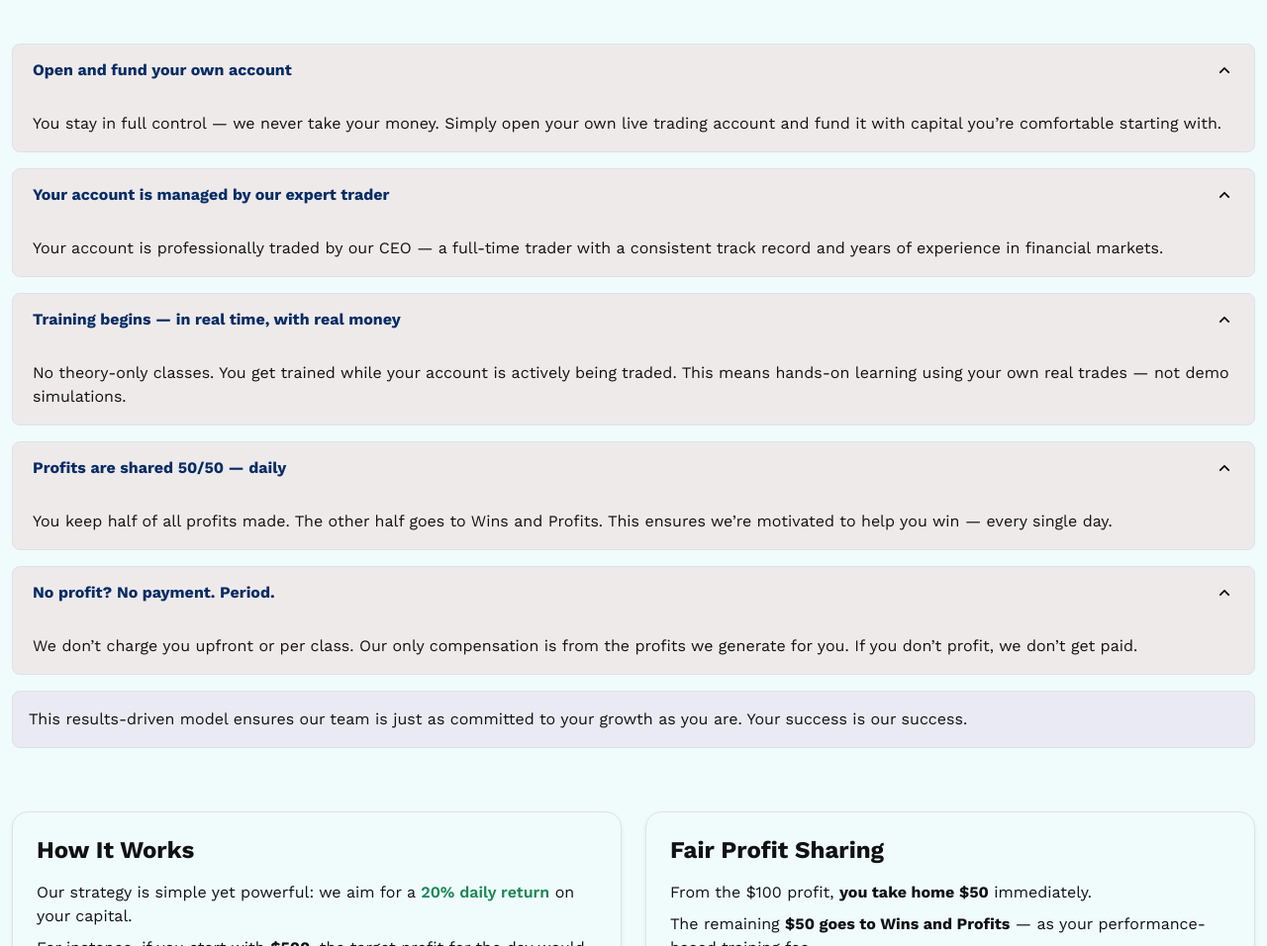
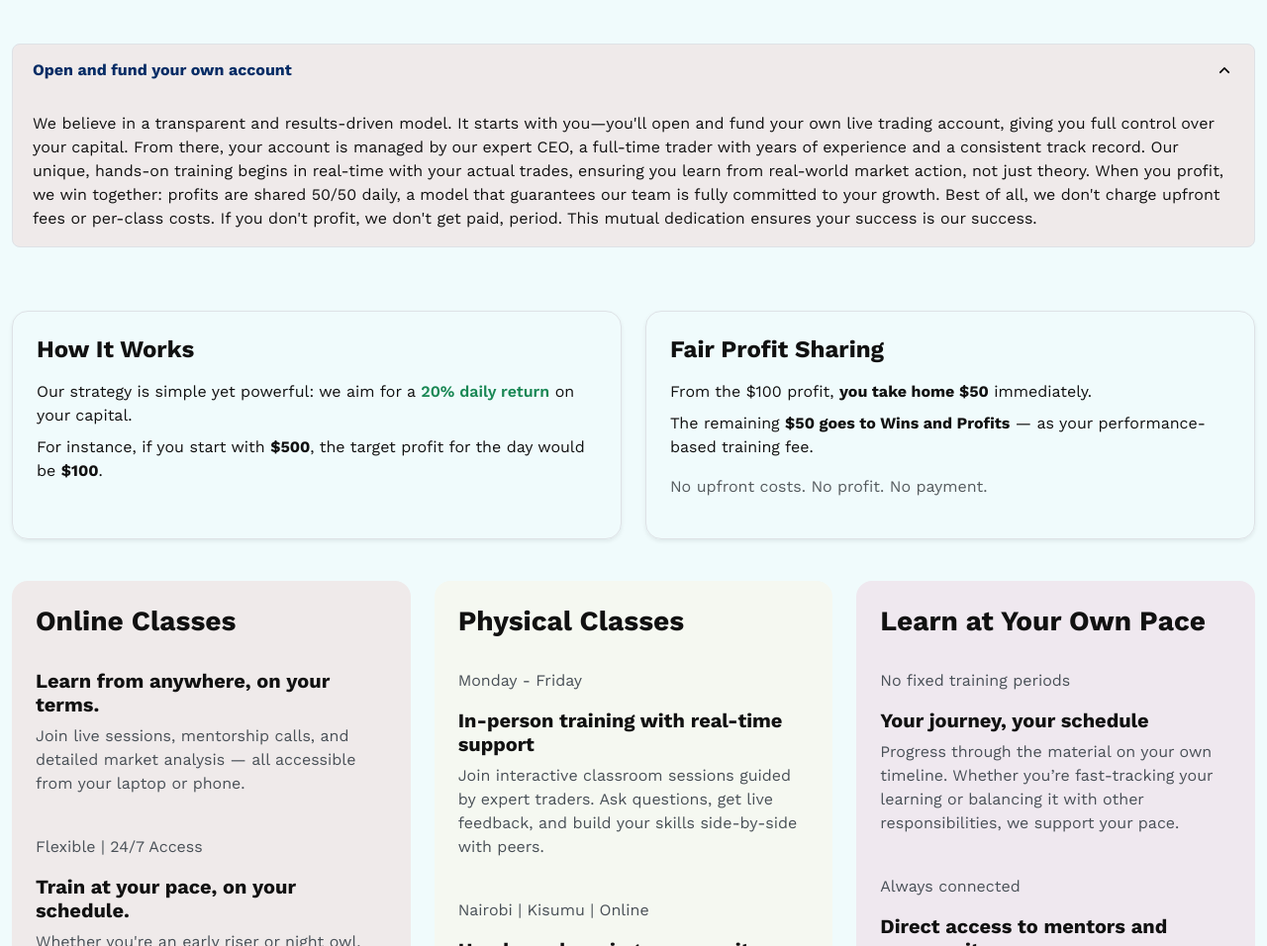
Before and after one commit to indecheojukwu/wins-profits, a plain HTML site: page index.html in a window 1280 px wide. Shown: the part 1658-2614 px from the top of the page at 99% size. Drawn offline with nearby package versions, Linux system fonts and the light colour scheme.

Commit message:
collapse show

```diff
--- a/index.html
+++ b/index.html
@@ -352,9 +352,7 @@ We've partnered with this broker because it aligns with our commitment to securi
                     <!-- </div> -->
 
                     <div class="col-lg-12">
-    <div class="accordion accordion-flush" id="accordion-flush">
-
-        <div class="accordion-item border mb-3 rounded-3">
+    <div class="accordion accordion-flush" id="accordion-flush"><div class="accordion-item border mb-3 rounded-3">
             <h5 class="accordion-header">
                 <button class="accordion-button fw-bold" type="button" data-bs-toggle="collapse" data-bs-target="#collapseOne" aria-expanded="true" aria-controls="collapseOne">
                     Open and fund your own account
@@ -362,67 +360,10 @@ We've partnered with this broker because it aligns with our commitment to securi
             </h5>
             <div id="collapseOne" class="accordion-collapse collapse show">
                 <div class="accordion-body">
-                    You stay in full control — we never take your money. Simply open your own live trading account and fund it with capital you’re comfortable starting with.
+We believe in a transparent and results-driven model. It starts with you—you'll open and fund your own live trading account, giving you full control over your capital. From there, your account is managed by our expert CEO, a full-time trader with years of experience and a consistent track record. Our unique, hands-on training begins in real-time with your actual trades, ensuring you learn from real-world market action, not just theory. When you profit, we win together: profits are shared 50/50 daily, a model that guarantees our team is fully committed to your growth. Best of all, we don't charge upfront fees or per-class costs. If you don't profit, we don't get paid, period. This mutual dedication ensures your success is our success.
                 </div>
             </div>
-        </div>
-
-        <div class="accordion-item border mb-3 rounded-3">
-            <h5 class="accordion-header">
-                <button class="accordion-button fw-bold" type="button" data-bs-toggle="collapse" data-bs-target="#collapseTwo" aria-expanded="true" aria-controls="collapseTwo">
-                    Your account is managed by our expert trader
-                </button>
-            </h5>
-            <div id="collapseTwo" class="accordion-collapse collapse show">
-                <div class="accordion-body">
-                    Your account is professionally traded by our CEO — a full-time trader with a consistent track record and years of experience in financial markets.
-                </div>
-            </div>
-        </div>
-
-        <div class="accordion-item border mb-3 rounded-3">
-            <h5 class="accordion-header">
-                <button class="accordion-button fw-bold" type="button" data-bs-toggle="collapse" data-bs-target="#collapseThree" aria-expanded="true" aria-controls="collapseThree">
-                    Training begins — in real time, with real money
-                </button>
-            </h5>
-            <div id="collapseThree" class="accordion-collapse collapse show">
-                <div class="accordion-body">
-                    No theory-only classes. You get trained while your account is actively being traded. This means hands-on learning using your own real trades — not demo simulations.
-                </div>
-            </div>
-        </div>
-
-        <div class="accordion-item border mb-3 rounded-3">
-            <h5 class="accordion-header">
-                <button class="accordion-button fw-bold" type="button" data-bs-toggle="collapse" data-bs-target="#collapseFour" aria-expanded="true" aria-controls="collapseFour">
-                     Profits are shared 50/50 — daily
-                </button>
-            </h5>
-            <div id="collapseFour" class="accordion-collapse collapse show">
-                <div class="accordion-body">
-                    You keep half of all profits made. The other half goes to Wins and Profits. This ensures we’re motivated to help you win — every single day.
-                </div>
-            </div>
-        </div>
-
-        <div class="accordion-item border mb-3 rounded-3">
-            <h5 class="accordion-header">
-                <button class="accordion-button fw-bold" type="button" data-bs-toggle="collapse" data-bs-target="#collapseFive" aria-expanded="true" aria-controls="collapseFive">
-                    No profit? No payment. Period.
-                </button>
-            </h5>
-            <div id="collapseFive" class="accordion-collapse collapse show">
-                <div class="accordion-body">
-                    We don’t charge you upfront or per class. Our only compensation is from the profits we generate for you. If you don’t profit, we don’t get paid.
-                </div>
-            </div>
-        </div>
-
-        <div class="border mb-3 rounded-3 p-3" style="background-color: #e9eaf3;">
-            This results-driven model ensures our team is just as committed to your growth as you are. Your success is our success.
-        </div>
-    </div>
+        </div></div>
 </div>
                 </div>
 
```
